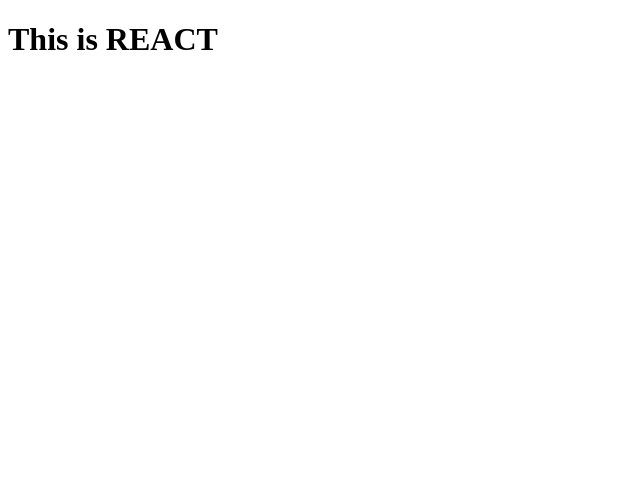
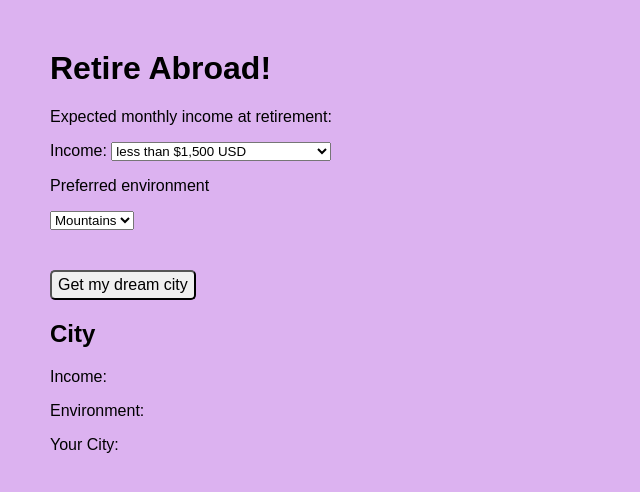
Before and after one commit to ajfranco18/Solo1, a React app: page / in a window 1280 px wide. Shown: the whole page, without its empty margins (0-640 px from the left). Built offline with nearby package versions, Linux system fonts and the light colour scheme.

Commit message:
reducers issue fixed

```diff
--- /dev/null
+++ b/client/actions/actions.js
@@ -0,0 +1,18 @@
+// import actionType constants
+import * as types from '../constants/actionTypes';
+
+//Action creator function to get a city
+// export const setIncome = (income) => ({
+//   type: types.SET_INCOME,
+//   payload: income
+// });
+
+// export const setEnvironment = (environment) => ({
+//     type: types.SET_ENVIRONMENT,
+//     payload: environment
+//   });
+
+  export const getCity = (city) => ({
+    type: types.GET_CITY,
+    payload: city
+  });
--- a/client/components/App.js
+++ b/client/components/App.js
@@ -1,21 +1,18 @@
 import React, { Component } from 'react';
+import MainContainer from '../containers/MainContainer.js'
 
 
 class App extends Component {
-  constructor() {
-    super();
-    this.state = {
+  constructor(props) {
+    super(props);
 
-
-    };
   }
 
 
   render() {
     return (
       <div>
-        <h1>This is REACT</h1>
-        <p></p>
+         <MainContainer/>
       </div>
     );
   }
--- a/client/components/Button.js
+++ /dev/null
@@ -1,3 +0,0 @@
-// import React from 'react';
-
-// export default Button;
--- /dev/null
+++ b/client/components/CityDisplay.js
@@ -0,0 +1,23 @@
+import React from 'react';
+
+const CityDisplay = props => {
+
+    return(
+    <div id="city">
+        <label htmlFor="income">Income:</label>
+        {/* <span id="income">{props.income}</span> */}
+        <p>
+            <label htmlFor="enviroment"> Environment:</label>
+            {/* <span id="environment">{props.environment}</span> */}
+        </p>
+        <p>
+            <label htmlFor="city"> Your City:</label>
+            <span id="city">{props.city}</span>
+        </p>
+    </div>
+    );
+};
+
+
+
+export default CityDisplay;
--- /dev/null
+++ b/client/components/CityGenerator.js
@@ -0,0 +1,25 @@
+import React, {useState} from 'react';
+
+const CityGenerator = props => {
+    return(
+        <div>
+        <p>Expected monthly income at retirement:</p>
+        <label htmlFor="income">Income: </label>
+        <select name = 'income' id = 'income'>
+        <option value="<$1,500 USD"> less than $1,500 USD</option>
+        <option value="$1,500 - 2,500 USD"> between $1,500 and $2,500 USD</option>
+        <option value=">$2,500"> more than $2,500 USD</option>
+        </select>
+        <p>Preferred environment </p>
+        <select name = 'income' id = 'income'>
+        <option value="mountain"> Mountains </option>
+        <option value="beach"> Beach </option>
+        <option value="cityEnv"> City </option>
+        </select>
+        <div>
+          <button value='get_city' onClick={props.getCity}>Get my dream city</button>
+        </div>
+        </div>
+    )
+}
+export default CityGenerator;
--- /dev/null
+++ b/client/constants/actionTypes.js
@@ -0,0 +1,3 @@
+// export const SET_INCOME = "SET_INCOME";
+// export const SET_ENVIRONMENT = "SET_ENVIRONMENT";
+export const GET_CITY = "GET_CITY";
--- /dev/null
+++ b/client/containers/CityContainer.js
@@ -0,0 +1,35 @@
+import React, { Component } from 'react';
+import { connect } from 'react-redux';
+// import * as actions from '../actions/actions';
+
+
+// import child components...
+import CityDisplay from '../components/CityDisplay.js';
+
+const mapStateToProps = state => ({
+    // provide pertinent state here
+    // income: state.cities.income,
+    // environment: state.cities.environment,
+    city: state.cities.city
+
+  });
+
+
+
+  class CityContainer extends Component {
+    constructor(props) {
+      super(props);
+    }
+
+    render() {
+        return(
+          <div>
+            <h2>City</h2>
+            <CityDisplay city={this.props.city}/>
+          </div>
+        );
+      }
+    }
+
+
+    export default connect(mapStateToProps, null)(CityContainer);
--- /dev/null
+++ b/client/containers/MainContainer.js
@@ -0,0 +1,48 @@
+import React, { Component } from 'react';
+import { connect } from 'react-redux';
+// import actions from action creators file
+import * as actions from '../actions/actions';
+// import from child components...
+import CityGenerator from '../components/CityGenerator.js';
+import CityContainer from './CityContainer.js';
+
+
+const mapStateToProps = state => ({
+    // add pertinent state here
+    // income: state.cities.income,
+    // environment: state.cities.environment,
+    city: state.cities.city
+  });
+
+  const mapDispatchToProps = dispatch => ({
+    // create functions that will dispatch action creators
+    // setIncome: (event) => {
+    //   dispatch(actions.setIncome(event.target.value));
+    // },
+    // setEnvironment: (event) => {
+    //     dispatch(actions.setEnvironment(event.target.value));
+    // },
+
+    getCity: (event) => {
+      dispatch(actions.getCity(event.target.name));
+  }
+      });
+
+  class MainContainer extends Component {
+    constructor(props) {
+      super(props);
+    }
+
+    render() {
+        return (
+        <div>
+          <h1 id="header">Retire Abroad!</h1>
+          <CityGenerator getCity={this.props.getCity}/>
+          <CityContainer />
+        </div>
+        );
+    }
+  }
+
+
+export default connect(mapStateToProps, mapDispatchToProps)(MainContainer);
--- a/client/index.js
+++ b/client/index.js
@@ -1,11 +1,15 @@
+
 import React from 'react';
 import { render } from 'react-dom';
+import { Provider } from 'react-redux';
 import App from './components/App';
-
-
-// import styles from './scss/application.scss';
+import store from './store'
+import css from './style.css';
 
 render(
-    <App />,
-    document.getElementById('root')
-  );
+  // wrap the App in the Provider Component and pass in the store
+  <Provider store={store}>
+    <App />
+  </Provider>,
+  document.getElementById('root')
+);
--- /dev/null
+++ b/client/reducers/citiesReducer.js
@@ -0,0 +1,41 @@
+import * as types from '../constants/actionTypes';
+
+const initialState = {
+    income: 0,
+    environment: '',
+    city: '',
+  };
+
+  const citiesReducer = (state = initialState, action) => {
+      switch (action.type) {
+        //   case types.SET_INCOME:
+        //     const newIncome = state.income + action.payload;
+
+        //     return {
+        //         ...state,
+        //         income: newIncome
+
+        //     }
+
+            // case types.SET_ENVIRONMENT:
+            // const newEnv = state.environment + action.payload;
+
+            // return {
+            //     ...state,
+            //     environment: newEnv
+
+            // }
+
+            case types.GET_CITY:
+            const newCity = state.city + 'Lisbon, Portugal';
+
+            return {
+                ...state,
+                city: newCity
+
+            }
+            default: return state;
+            }
+
+      };
+      export default citiesReducer;
--- /dev/null
+++ b/client/reducers/index.js
@@ -0,0 +1,14 @@
+import { combineReducers } from 'redux';
+
+// import all reducers here
+import citiesReducer from './citiesReducer.js';
+
+
+// combine reducers
+const reducers = combineReducers({
+  // if we had other reducers, they would go here
+  cities: citiesReducer,
+});
+
+// make the combined reducers available for import
+export default reducers;
--- /dev/null
+++ b/client/store.js
@@ -0,0 +1,11 @@
+import { createStore } from 'redux';
+import { composeWithDevTools } from 'redux-devtools-extension';
+import reducers from './reducers/index';
+
+
+const store = createStore(
+  reducers,
+  composeWithDevTools()
+);
+
+export default store;
--- a/package.json
+++ b/package.json
@@ -17,6 +17,8 @@
     "prop-types": "^15.6.1",
     "react": "^17.0.2",
     "react-dom": "^17.0.2",
+    "react-redux": "^7.2.2",
+    "redux": "^4.0.5",
     "style-loader": "^2.0.0"
   },
   "devDependencies": {
@@ -24,6 +26,7 @@
     "@babel/preset-env": "^7.14.2",
     "@babel/preset-react": "^7.13.13",
     "babel-loader": "^8.2.2",
+    "redux-devtools-extension": "^2.13.9",
     "webpack": "^5.37.0",
     "webpack-cli": "^4.7.0",
     "webpack-dev-server": "^3.11.2"
--- a/webpack.config.js
+++ b/webpack.config.js
@@ -24,12 +24,12 @@
               },
             },
             {
-              test: /\.s[ac]ss$/i,
+              test: /\.css$/i,
               exclude: /node_modules/,
               use: [
                 'style-loader',
                 'css-loader',
-                'sass-loader',
+                // 'sass-loader',
               ],
             },
           ],
```
Also changed, not shown: index.html (+1 -0 lines), 1 other file.
